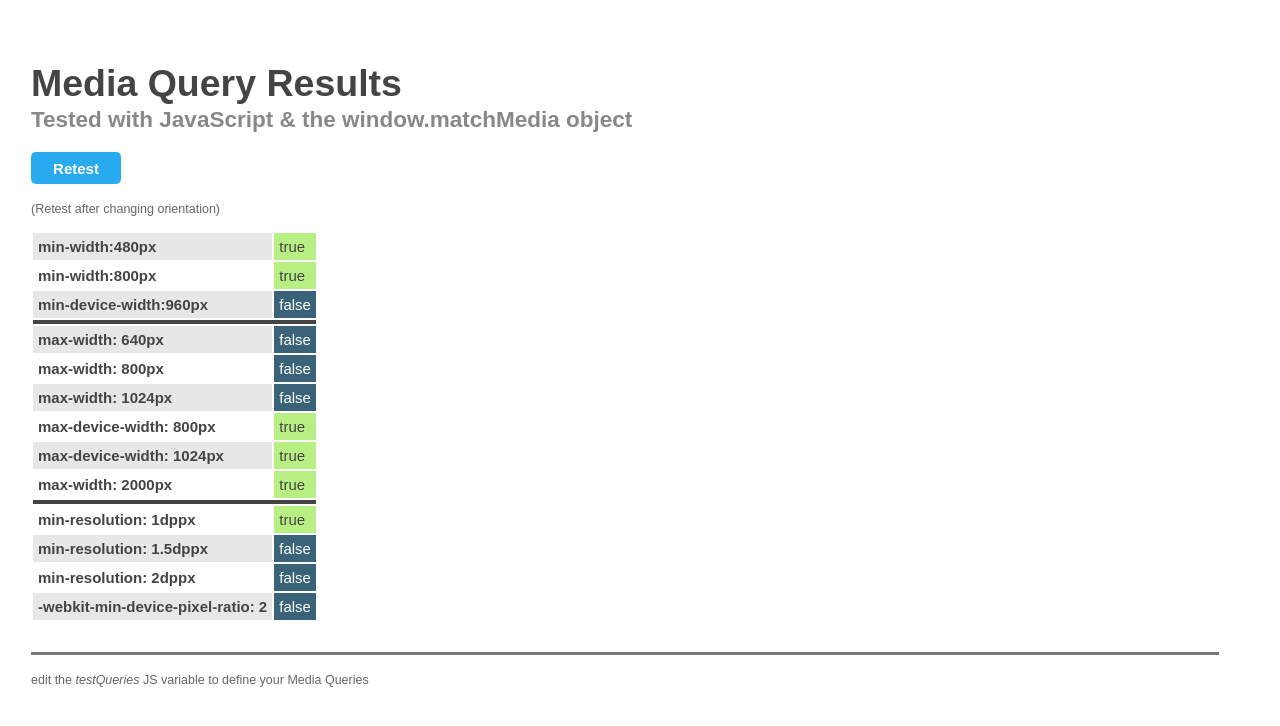
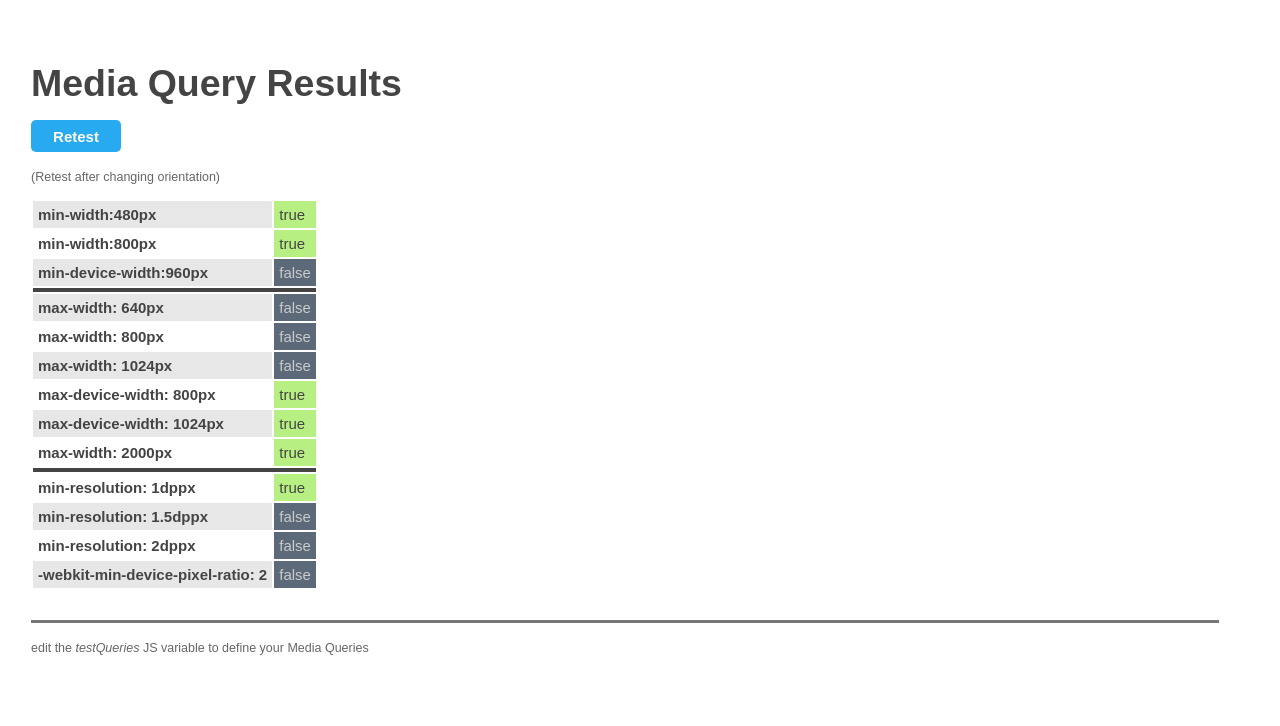
Before and after one commit to mike-healy/responding, a plain HTML site: page index.html in a window 1280 px wide. Drawn offline with Linux system fonts and the light colour scheme.

Commit message:
Styling changes

```diff
--- a/index.html
+++ b/index.html
@@ -48,7 +48,7 @@
 		td {padding: 5px; text-align: left;}
 
 		td.true {background: #b8ef82;}
-		td.false {background: #3a6379; color: #fff;}
+		td.false {background: #5B6979; color: #cacaca;}
 
 		tr:nth-child(odd) th {
 			background: #e7e7e7;
@@ -65,7 +65,6 @@
 
 	<section id="result">
 		<h1>Media Query Results</h1>
-		<h2>Tested with JavaScript &amp; the window.matchMedia object</h2>
 
 		<p class='button' onclick='mqTester.run();'>Retest</p>
 		<p><small>(Retest after changing orientation)</small></p>
```
